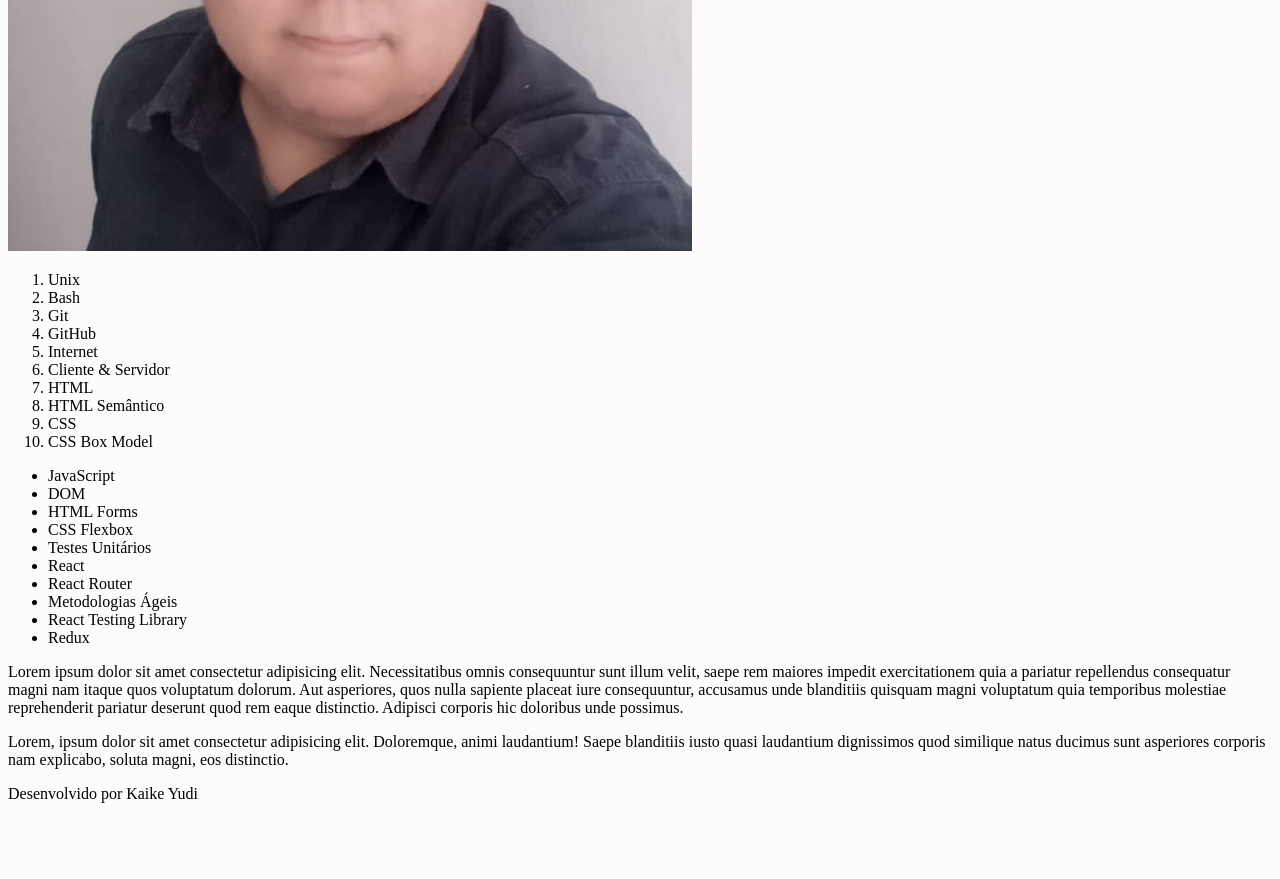
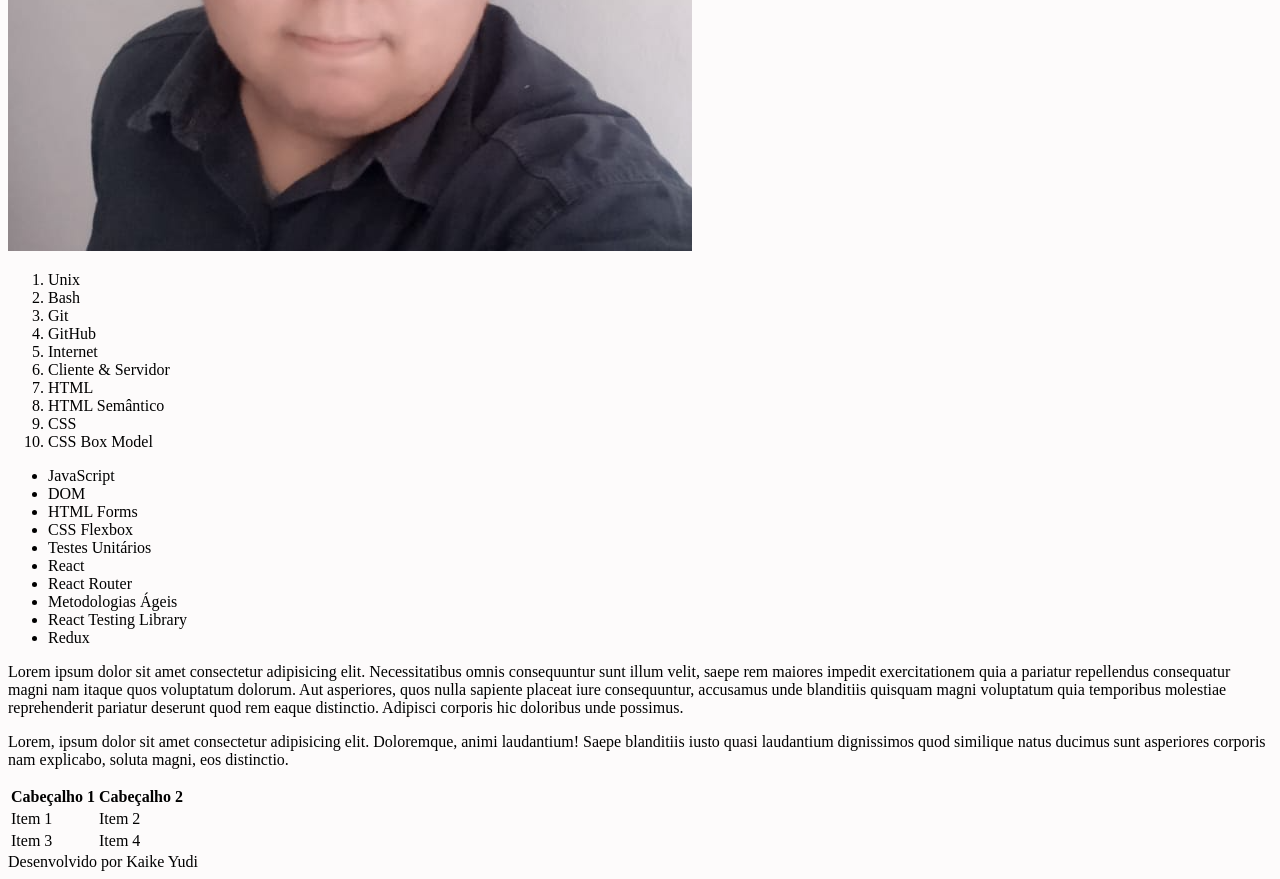
Before and after one commit to yudikaike/lessons-learned, a plain HTML site: page index.html in a window 1280 px wide. Shown: the part 441-1320 px from the top of the page. Before the commit the page ends 1252 px from the top, so only its background shows below. Drawn offline with Linux system fonts and the light colour scheme.

Commit message:
feat: adiciona tabela

```diff
--- a/index.html
+++ b/index.html
@@ -13,7 +13,7 @@
             </nav>
         </header>
         <section>
-            <img id="minha_foto" src="./images/profile.png">
+            <img id="minha_foto" src="./images/profile.png" alt="profile picture">
         </section>
         <section>
             <ol id="licoes_aprendidas">
@@ -53,6 +53,26 @@
                 Lorem, ipsum dolor sit amet consectetur adipisicing elit. Doloremque, animi laudantium! Saepe blanditiis iusto quasi laudantium dignissimos quod similique natus ducimus sunt asperiores corporis nam explicabo, soluta magni, eos distinctio.
             </p>
         </aside>
+        <section>
+            <table>
+                <tr>
+                    <th>
+                        Cabeçalho 1
+                    </th>
+                    <th>
+                        Cabeçalho 2
+                    </th>
+                </tr>
+                <tr>
+                    <td>Item 1</td>
+                    <td>Item 2</td>
+                </tr>
+                <tr>
+                    <td>Item 3</td>
+                    <td>Item 4</td>
+                </tr>
+            </table>
+        </section>
         <footer id="rodape">
             Desenvolvido por Kaike Yudi
         </footer>
```
